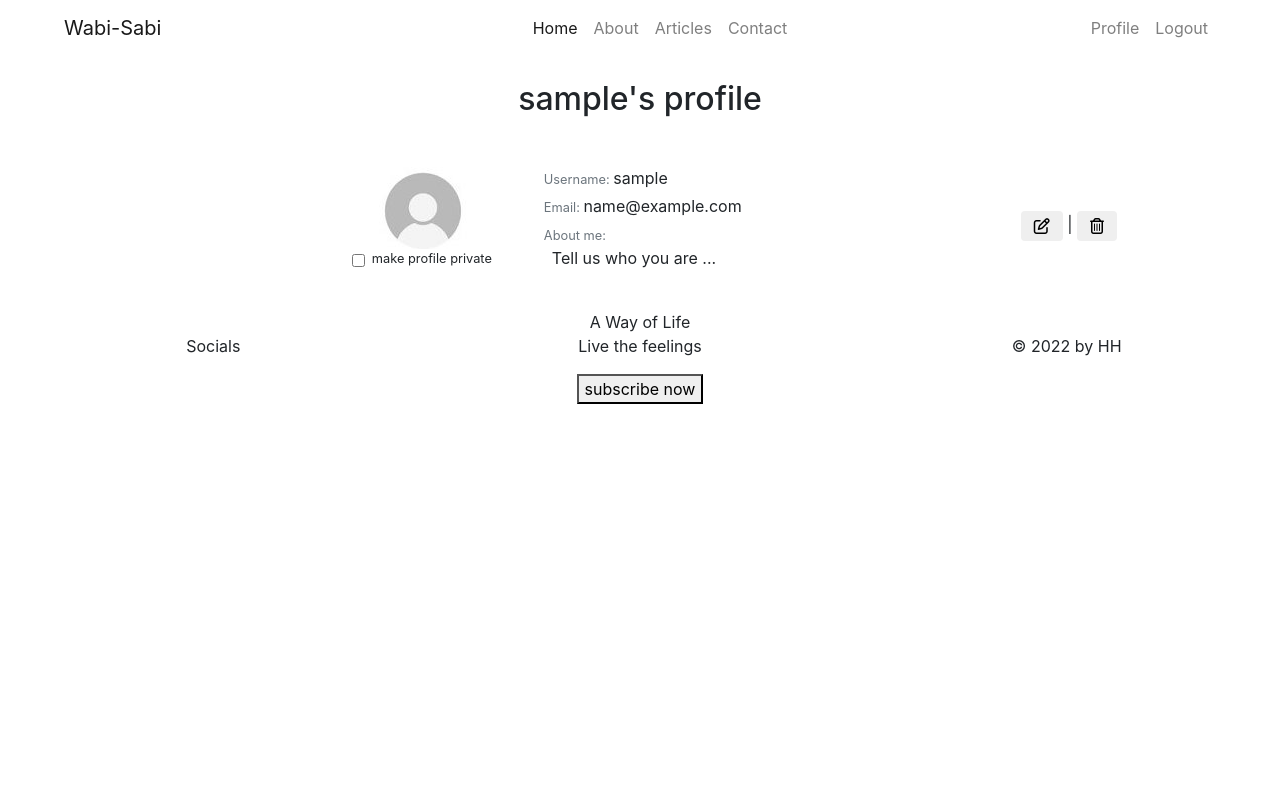
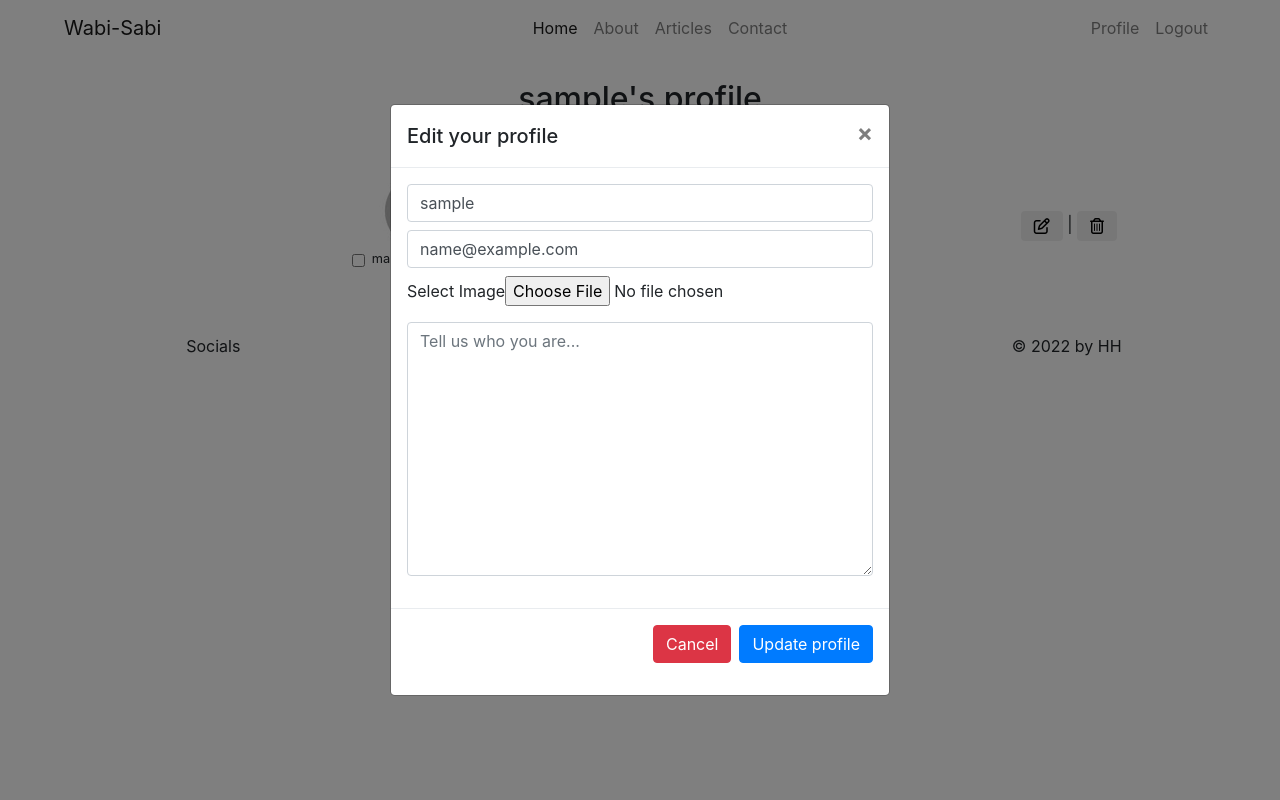
Before and after one commit to hammad25/Wabi-Sabi, a Django app: page /profile in a window 1280 px wide, after a click on "Edit your profile information". Run offline with Django 3.2, Linux system fonts and the light colour scheme; the visitor is signed in with stand-in values (Sample User, id 1); data comes from the database, SQL or seed files in the repository; some libraries are stand-ins or nearby versions.

Commit message:
Add edit pofile modal

```diff
--- a/blog/forms.py
+++ b/blog/forms.py
@@ -9,7 +9,7 @@ class UserProfileForm(forms.ModelForm):
         model = UserProfile
         fields = ('image', 'about',)
 
-    # Replace the image field the the custom widget
+    # Replace the image field in the custom widget
     image = forms.ImageField(label='Image',
                              required=False,
                              widget=CustomClearableFileInput)
--- a/blog/views.py
+++ b/blog/views.py
@@ -88,7 +88,23 @@ def profile(request):
     user_profile = get_object_or_404(UserProfile, user=request.user)
     user = User.objects.get(username= request.user.username)
 
-    profile_form = UserProfileForm()
+    if request.method == 'POST':
+        # update user profile info
+        profile_form = UserProfileForm(request.POST, request.FILES,
+                                         instance=user_profile)
+        if profile_form.is_valid():
+            profile_form.save()
+
+            # Update User info
+            user = User.objects.get(username=request.user.username)
+            username = request.POST['username']
+            email = request.POST['email']
+            user.username = username
+            user.email = email
+            user.save()
+
+
+    profile_form = UserProfileForm(instance=user_profile)
     context = {
         'profile_form':profile_form,
         'user_profile':user_profile,
--- a/blog/widgets.py
+++ b/blog/widgets.py
@@ -10,4 +10,4 @@ class CustomClearableFileInput(ClearableFileInput):
     initial_text = _('Current Image')
     input_text = _('')
     template_name = \
-        'blog/custom_widget_templates/custom_clearable_file_input.html'
+        'blog/widget/custom_clearable_file_input.html'
--- a/templates/blog/profile.html
+++ b/templates/blog/profile.html
@@ -83,6 +83,41 @@
             </button>
         </div>
         <!-- EDIT profile modal -->
+        <div class="modal fade" id="edit-profile-modal" data-backdrop="static" data-keyboard="false" tabindex="-1"
+            aria-labelledby="edit-profile-modal-label" aria-hidden="true">
+            <div class="modal-dialog modal-dialog-centered">
+                <div class="modal-content">
+                    <div class="modal-header">
+                        <h5 class="modal-title" id="edit-profile-modal-label">Edit your profile</h5>
+                        <button type="button" class="close" data-dismiss="modal" aria-label="Close">
+                            <span aria-hidden="true">&times;</span>
+                        </button>
+                    </div>
+                    <form action="{% url 'profile' %}" method="POST" enctype="multipart/form-data">
+                        <div class="modal-body text-left">
+                            {% csrf_token %}
+                            <input class="form-control mb-2" type="text" id="username" name="username"
+                                placeholder="Username" value="{{ request.user.username }}">
+                            <input class="form-control mb-2" type="text" id="email" name="email" placeholder="Email"
+                                value="{{ request.user.email }}">
+                            {% for field in profile_form %}
+                            <!-- display field as crispy except for the custom widget for image  -->
+                            {% if field.name != 'image' %}
+                            {{ field | as_crispy_field }}
+                            {% else %}
+                            {{ field }}
+                            {% endif %}
+                            {% endfor %}
+                        </div>
+                        <div class="modal-footer">
+                            <button type="button" class="btn btn-danger" data-dismiss="modal">Cancel</button>
+                            <button type="submit" class="btn btn-primary">Update profile</button>
+                        </div>
+                    </form>
+                </div>
+            </div>
+        </div>
+
 
 
     </div>
--- a/wabisabi/settings.py
+++ b/wabisabi/settings.py
@@ -42,6 +42,7 @@ INSTALLED_APPS = [
     'django.contrib.sessions',
     'django.contrib.messages',
     'django.contrib.sites',
+    'django.forms',
     'allauth',
     'allauth.account',
     'allauth.socialaccount',
@@ -52,6 +53,8 @@ INSTALLED_APPS = [
     'crispy_forms',
     'blog',
 ]
+
+FORM_RENDERER = 'django.forms.renderers.TemplatesSetting'
 
 ACCOUNT_EMAIL_VERIFICATION = 'none'
 
```
Also changed, not shown: c837a6_83801c4dfb78493b93f130ab40fe94a8_mv2.webp (added), c837a6_83801c4dfb78493b93f130ab40fe94a8_mv2_4j8MQNt.webp (added), c837a6_83801c4dfb78493b93f130ab40fe94a8_mv2_noQ6kkP.webp (added), default-image.jpeg (added), default-image_2WY4DYu.jpeg (added), static/style/pages/profile.css (added), templates/blog/widget/custom_clearable_file_input.html (renamed from templates/blog/custom_widget_templates/custom_clearable_file_input.html).
